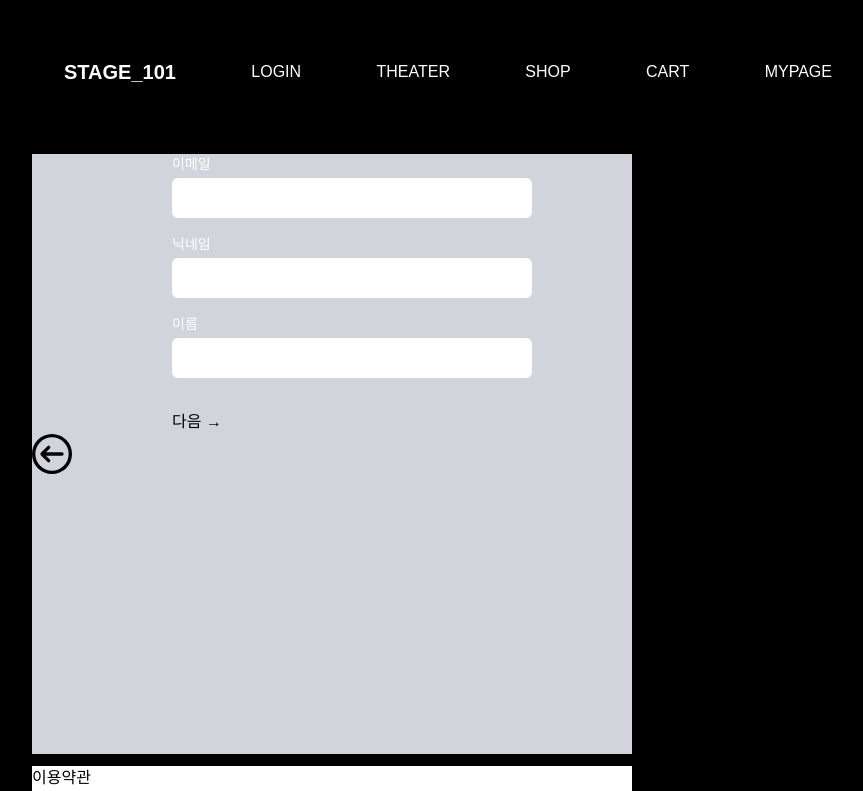
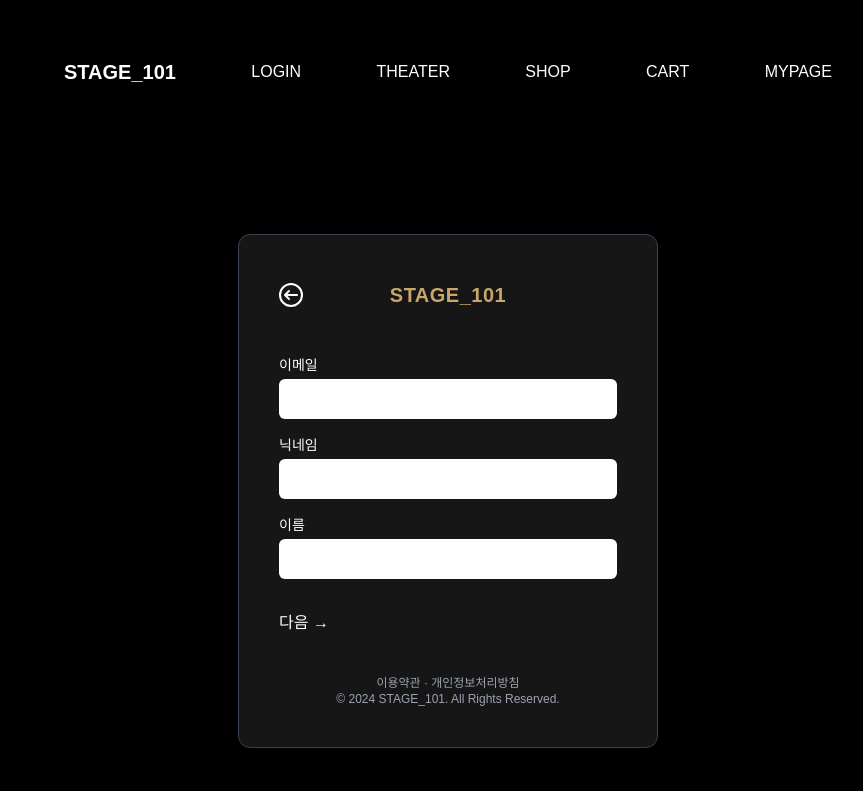
Before and after one commit to YouKnowThat-Park/STAGE_101, a Next.js app: page /sign-up in a window 1280 px wide. Shown: the top 791 px of the page, without its empty margins (192-1055 px from the left). Built offline with nearby package versions, Linux system fonts and the light colour scheme; no server answers.

Commit message:
📝 회원가입 Input Form에 단계별 회원가입 폼 적용 (Step-by-step form)

```diff
--- a/src/app/(auth)/sign-up/page.tsx
+++ b/src/app/(auth)/sign-up/page.tsx
@@ -12,12 +12,10 @@ const SignUpPage = () => {
   const router = useRouter();
   const [isModalOpen, setIsModalOpen] = useState(false);
 
-  // 🔹 뒤로 가기 (useCallback 적용)
   const goBack = useCallback(() => {
     router.push('/sign-in');
   }, [router]);
 
-  // 🔹 회원가입 처리
   const submitForm = async (data: SignUpFormData) => {
     try {
       const signUpResult = await signUp(data);
@@ -33,13 +31,11 @@ const SignUpPage = () => {
     }
   };
 
-  // 🔹 모달 닫기 처리 (useCallback 적용)
   const handleCloseModal = useCallback(() => {
     setIsModalOpen(false);
-    router.push('/sign-in?success=true'); // ✅ `??` → `?`로 수정 (잘못된 URL 수정)
+    router.push('/sign-in?success=true');
   }, [router]);
 
-  // ✅ `handleCloseModal`이 `useEffect` 의존성 배열에서 빠지도록 개선
   useEffect(() => {
     if (isModalOpen) {
       const timer = setTimeout(handleCloseModal, 3000);
@@ -48,30 +44,41 @@ const SignUpPage = () => {
   }, [isModalOpen, handleCloseModal]);
 
   return (
-    <>
+    <div className="py-20 bg-black text-white flex items-center justify-center  px-4">
       {!isModalOpen && (
-        <div>
-          {/* 🔹 회원가입 UI */}
-          <div className="flex w-[600px] h-[600px] justify-center bg-gray-300">
-            <button onClick={goBack}>
-              <GoBackIcon size={40} color="#000" />
+        <div className="bg-[#1C1C1C]/80 border border-gray-700 rounded-xl px-10 py-10 shadow-md backdrop-blur w-[420px] flex flex-col gap-6">
+          {/* 🔄 상단 라인: 버튼 + 타이틀 */}
+          <div className="relative h-10 mb-4">
+            {/* 왼쪽 뒤로가기 버튼 */}
+            <button
+              onClick={goBack}
+              className="absolute left-0 top-1/2 -translate-y-1/2 text-white hover:opacity-80 transition"
+            >
+              <GoBackIcon size={24} color="#fff" />
             </button>
-            <SignUpForm onSubmit={submitForm} />
+
+            {/* 가운데 타이틀 */}
+            <h2 className="absolute left-1/2 top-1/2 -translate-x-1/2 -translate-y-1/2 text-xl font-bold text-[#C9A66B] tracking-wide">
+              STAGE_101
+            </h2>
           </div>
 
-          {/* 🔹 하단 이용약관 */}
-          <div className="bg-white w-[600px] h-[100px] mt-3">
-            <p>이용약관</p>
-            <p>개인정보 보관</p>
+          {/* 폼 */}
+          <SignUpForm onSubmit={submitForm} />
+
+          {/* 하단 약관 */}
+          <div className="text-xs text-gray-400 text-center mt-4">
+            <p>이용약관 · 개인정보처리방침</p>
+            <p>© 2024 STAGE_101. All Rights Reserved.</p>
           </div>
         </div>
       )}
+
+      {/* 완료 모달 */}
       <SignUpModal isOpen={isModalOpen} onClose={handleCloseModal} />
-    </>
+    </div>
   );
 };
 
-// ✅ `displayName` 추가 (빌드 경고 해결)
 SignUpPage.displayName = 'SignUpPage';
-
 export default SignUpPage;
```
